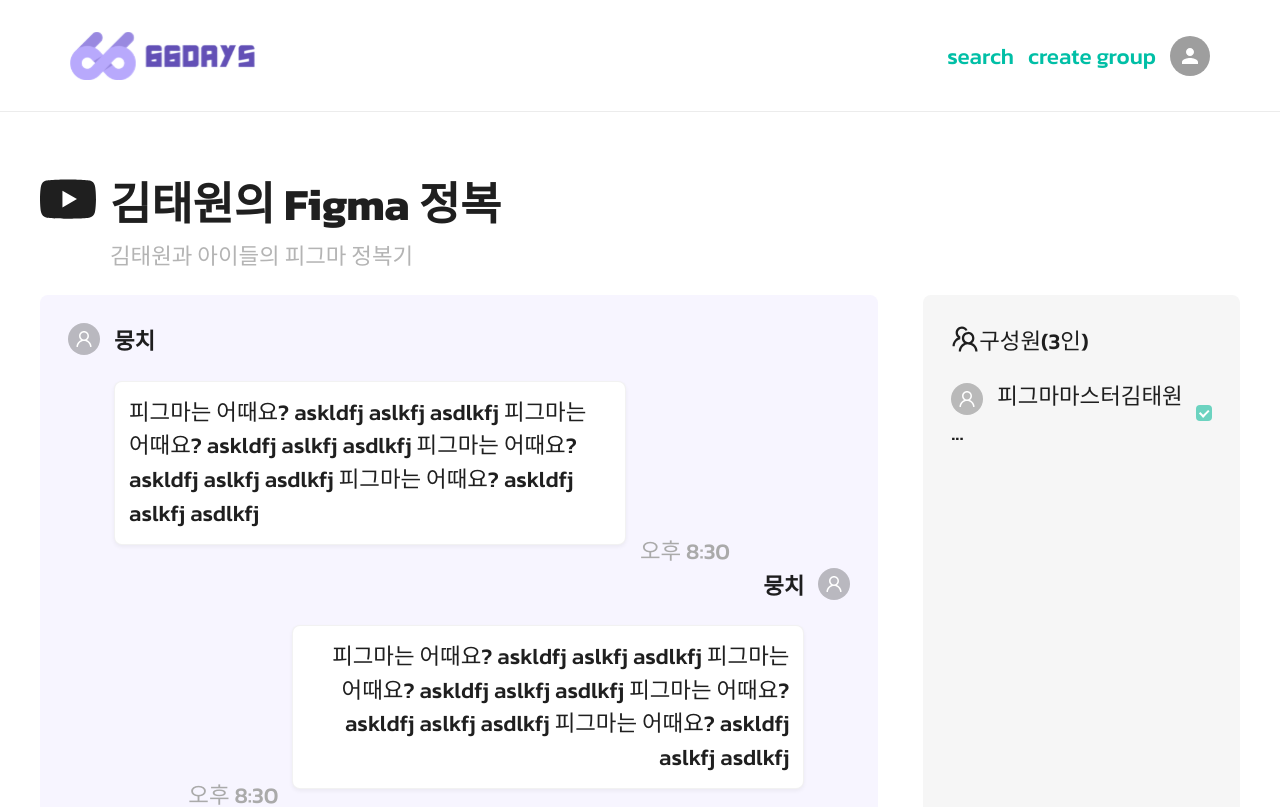
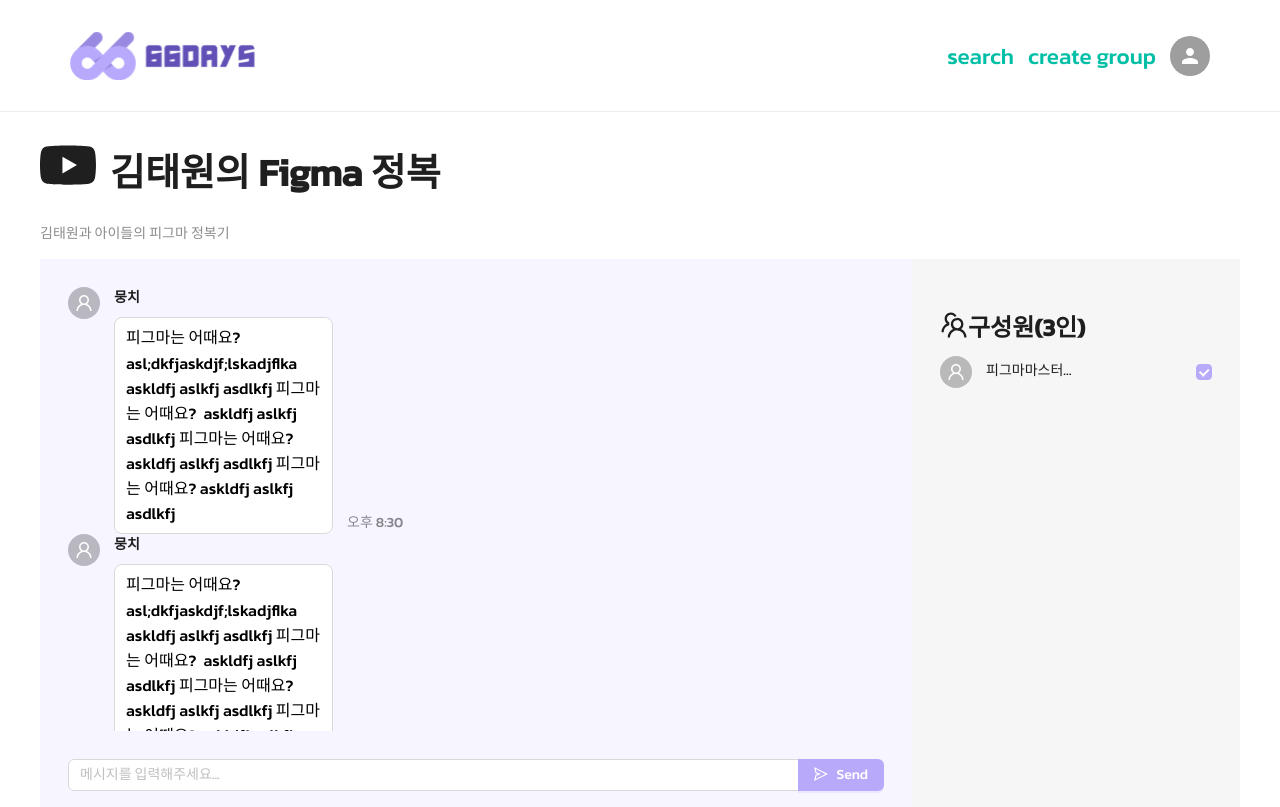
Before and after one commit to predictyson/66days, a React (Vite) app in the folder frontend/: page /groups/1/c/1 in a window 1280 px wide. Shown: the top 807 px of the page. Built offline with nearby package versions, Linux system fonts and the light colour scheme; a web font is replaced by a local one.

Commit message:
fe/design: change design of Challenge page

```diff
--- /dev/null
+++ b/frontend/src/mock/challenge.ts
@@ -0,0 +1,70 @@
+const mockGraph = [
+  { checked: true, freeze: false },
+  { checked: true, freeze: false },
+  { checked: true, freeze: false },
+  { checked: true, freeze: false },
+  { checked: true, freeze: false },
+  { checked: true, freeze: false },
+  { checked: true, freeze: false },
+  { checked: true, freeze: false },
+  { checked: true, freeze: false },
+  { checked: true, freeze: false },
+  { checked: true, freeze: false },
+  { checked: true, freeze: false },
+  { checked: true, freeze: false },
+  { checked: true, freeze: false },
+  { checked: true, freeze: false },
+  { checked: true, freeze: false },
+  { checked: true, freeze: false },
+  { checked: true, freeze: false },
+  { checked: true, freeze: false },
+  { checked: true, freeze: false },
+  { checked: true, freeze: false },
+  { checked: true, freeze: false },
+  { checked: true, freeze: false },
+  { checked: true, freeze: false },
+  { checked: true, freeze: false },
+  { checked: true, freeze: false },
+  { checked: true, freeze: false },
+  { checked: false, freeze: true },
+  { checked: false, freeze: true },
+  { checked: false, freeze: true },
+  { checked: false, freeze: true },
+  { checked: false, freeze: true },
+  { checked: false, freeze: true },
+  { checked: false, freeze: true },
+  { checked: false, freeze: true },
+  { checked: false, freeze: true },
+  { checked: false, freeze: true },
+  { checked: false, freeze: true },
+  { checked: false, freeze: true },
+  { checked: false, freeze: true },
+  { checked: false, freeze: true },
+  { checked: false, freeze: true },
+  { checked: false, freeze: true },
+  { checked: false, freeze: true },
+  { checked: false, freeze: true },
+  { checked: false, freeze: true },
+  { checked: false, freeze: true },
+  { checked: false, freeze: true },
+  { checked: false, freeze: true },
+  { checked: false, freeze: true },
+  { checked: false, freeze: true },
+  { checked: false, freeze: true },
+  { checked: false, freeze: true },
+  { checked: false, freeze: true },
+  { checked: false, freeze: true },
+  { checked: true, freeze: false },
+  { checked: false, freeze: true },
+  { checked: false, freeze: true },
+  { checked: true, freeze: false },
+  { checked: false, freeze: true },
+  { checked: false, freeze: true },
+  { checked: true, freeze: false },
+  { checked: false, freeze: true },
+  { checked: false, freeze: true },
+  { checked: true, freeze: false },
+  { checked: false, freeze: true },
+];
+
+export { mockGraph };
--- a/frontend/src/routes/Challenge.tsx
+++ b/frontend/src/routes/Challenge.tsx
@@ -1,142 +1,110 @@
-import { SendOutlined, TeamOutlined, UserOutlined } from "@ant-design/icons";
-import YoutubeFilled from "@ant-design/icons/lib/icons/YoutubeFilled";
-import { Avatar, Button, Checkbox, Input } from "antd";
+import {
+  SendOutlined,
+  TeamOutlined,
+  UserOutlined,
+  YoutubeFilled,
+} from "@ant-design/icons";
+import { Avatar, Button, Checkbox, Input, Space, Typography } from "antd";
+import TextArea from "antd/es/input/TextArea";
 import styled from "styled-components";
 import FreezeIcon from "../assets/freeze.svg";
 import FlagIcon from "../assets/flag.svg";
+import { mockGraph } from "../mock/challenge";
 
-const mockGraph = [
-  { checked: true, freeze: false },
-  { checked: true, freeze: false },
-  { checked: true, freeze: false },
-  { checked: true, freeze: false },
-  { checked: true, freeze: false },
-  { checked: true, freeze: false },
-  { checked: true, freeze: false },
-  { checked: true, freeze: false },
-  { checked: true, freeze: false },
-  { checked: true, freeze: false },
-  { checked: true, freeze: false },
-  { checked: true, freeze: false },
-  { checked: true, freeze: false },
-  { checked: true, freeze: false },
-  { checked: true, freeze: false },
-  { checked: true, freeze: false },
-  { checked: true, freeze: false },
-  { checked: true, freeze: false },
-  { checked: true, freeze: false },
-  { checked: true, freeze: false },
-  { checked: true, freeze: false },
-  { checked: true, freeze: false },
-  { checked: true, freeze: false },
-  { checked: true, freeze: false },
-  { checked: true, freeze: false },
-  { checked: true, freeze: false },
-  { checked: true, freeze: false },
-  { checked: false, freeze: true },
-  { checked: false, freeze: true },
-  { checked: false, freeze: true },
-  { checked: false, freeze: true },
-  { checked: false, freeze: true },
-  { checked: false, freeze: true },
-  { checked: false, freeze: true },
-  { checked: false, freeze: true },
-  { checked: false, freeze: true },
-  { checked: false, freeze: true },
-  { checked: false, freeze: true },
-  { checked: false, freeze: true },
-  { checked: false, freeze: true },
-  { checked: false, freeze: true },
-  { checked: false, freeze: true },
-  { checked: false, freeze: true },
-  { checked: false, freeze: true },
-  { checked: false, freeze: true },
-  { checked: false, freeze: true },
-  { checked: false, freeze: true },
-  { checked: false, freeze: true },
-  { checked: false, freeze: true },
-  { checked: false, freeze: true },
-  { checked: false, freeze: true },
-  { checked: false, freeze: true },
-  { checked: false, freeze: true },
-  { checked: false, freeze: true },
-  { checked: false, freeze: true },
-  { checked: true, freeze: false },
-  { checked: false, freeze: true },
-  { checked: false, freeze: true },
-  { checked: true, freeze: false },
-  { checked: false, freeze: true },
-  { checked: false, freeze: true },
-  { checked: true, freeze: false },
-  { checked: false, freeze: true },
-  { checked: false, freeze: true },
-  { checked: true, freeze: false },
-  { checked: false, freeze: true },
-];
-
-export default function Challenge() {
+export default function Challenge2() {
   return (
     <>
-      <StyledTitle>
-        <h1>
+      <Space direction="vertical" style={{ marginBottom: "1rem" }}>
+        <Typography.Title>
           <YoutubeFilled style={{ fontSize: "4rem", marginRight: "1rem" }} />
           김태원의 Figma 정복
-        </h1>
-        <div>김태원과 아이들의 피그마 정복기</div>
-      </StyledTitle>
+        </Typography.Title>
+        <Typography.Text type="secondary">
+          김태원과 아이들의 피그마 정복기
+        </Typography.Text>
+      </Space>
       <StyledContainer>
         <StyledChat>
           <div className="chat">
             <div className="chat__message">
               <Avatar icon={<UserOutlined />} />
-              <div className="content">
-                <div>뭉치</div>
-                <p>
-                  피그마는 어때요? askldfj aslkfj asdlkfj 피그마는 어때요?
-                  askldfj aslkfj asdlkfj 피그마는 어때요? askldfj aslkfj asdlkfj
-                  피그마는 어때요? askldfj aslkfj asdlkfj
-                </p>
-              </div>
-              <div className="time">오후 8:30</div>
+              <Space direction="vertical" style={{ marginInline: "1rem" }}>
+                <Typography.Text style={{ fontWeight: "bold" }}>
+                  뭉치
+                </Typography.Text>
+                <TextArea
+                  style={{ width: "100%" }}
+                  size="large"
+                  autoSize
+                  value="피그마는 어때요?asl;dkfjaskdjf;lskadjflka askldfj aslkfj asdlkfj 피그마는 어때요?  askldfj aslkfj asdlkfj 피그마는 어때요? askldfj aslkfj asdlkfj 피그마는 어때요? askldfj aslkfj asdlkfj "
+                  disabled
+                />
+              </Space>
+              <Typography.Text type="secondary" style={{ marginTop: "auto" }}>
+                오후 8:30
+              </Typography.Text>
+            </div>
+            <div className="chat__message">
+              <Avatar icon={<UserOutlined />} />
+              <Space direction="vertical" style={{ marginInline: "1rem" }}>
+                <Typography.Text style={{ fontWeight: "bold" }}>
+                  뭉치
+                </Typography.Text>
+                <TextArea
+                  style={{ width: "100%" }}
+                  size="large"
+                  autoSize
+                  value="피그마는 어때요?asl;dkfjaskdjf;lskadjflka askldfj aslkfj asdlkfj 피그마는 어때요?  askldfj aslkfj asdlkfj 피그마는 어때요? askldfj aslkfj asdlkfj 피그마는 어때요? askldfj aslkfj asdlkfj "
+                  disabled
+                />
+              </Space>
+              <Typography.Text type="secondary" style={{ marginTop: "auto" }}>
+                오후 8:30
+              </Typography.Text>
             </div>
             <div className="chat__message chat__message--me">
               <Avatar icon={<UserOutlined />} />
-              <div className="content">
-                <div>뭉치</div>
-                <p>
-                  피그마는 어때요? askldfj aslkfj asdlkfj 피그마는 어때요?
-                  askldfj aslkfj asdlkfj 피그마는 어때요? askldfj aslkfj asdlkfj
-                  피그마는 어때요? askldfj aslkfj asdlkfj
-                </p>
-              </div>
-              <div className="time">오후 8:30</div>
-            </div>
-            <div className="chat__message chat__message--me">
-              <Avatar icon={<UserOutlined />} />
-              <div className="content">
-                <div>뭉치</div>
-                <p>피그마는 어때요?</p>
-              </div>
-              <div className="time">오후 8:30</div>
+              <Space direction="vertical" style={{ marginInline: "1rem" }}>
+                <Typography.Text style={{ fontWeight: "bold" }}>
+                  뭉치
+                </Typography.Text>
+                <TextArea
+                  style={{ width: "100%" }}
+                  size="large"
+                  autoSize
+                  value="피그마는 어때요?asl;dkfjaskdjf;lskadjflka askldfj aslkfj asdlkfj 피그마는 어때요?  askldfj aslkfj asdlkfj 피그마는 어때요? askldfj aslkfj asdlkfj 피그마는 어때요? askldfj aslkfj asdlkfj "
+                  disabled
+                />
+              </Space>
+              <Typography.Text type="secondary" style={{ marginTop: "auto" }}>
+                오후 8:30
+              </Typography.Text>
             </div>
           </div>
-          <div className="send">
+          <Space.Compact>
             <Input placeholder="메시지를 입력해주세요..." />
-            <Button icon={<SendOutlined />}>Send</Button>
-          </div>
+            <Button type="primary" icon={<SendOutlined />}>
+              Send
+            </Button>
+          </Space.Compact>
         </StyledChat>
         <StyledMember>
-          <div className="title">
+          <Typography.Title level={3}>
             <TeamOutlined style={{ fontSize: "2rem" }} />
             구성원(3인)
-          </div>
-          <div className="content">
-            <div>
+          </Typography.Title>
+          <Space style={{ width: "100%", justifyContent: "space-between" }}>
+            <Typography.Text
+              ellipsis={{
+                tooltip:
+                  " 피그마마스터김태원 asldkj asl;kfdj ;askldjf ;laskdf j;aslkd f asdl;fkj as;dlfkj as;kldfj as;dklfj",
+              }}
+              style={{ width: "10rem" }}
+            >
               <Avatar icon={<UserOutlined />} style={{ marginRight: "1rem" }} />
-              {"피그마마스터김태원 asldkj asl;kfdj ;askldjf ;laskdf j;aslkd f asdl;fkj as;dlfkj  as;kldfj as;dklfj "
-                .substring(0, 10)
-                .concat("...")}
-            </div>
+              피그마마스터김태원 asldkj asl;kfdj ;askldjf ;laskdf j;aslkd f
+              asdl;fkj as;dlfkj as;kldfj as;dklfj
+            </Typography.Text>
             <Checkbox
               onChange={() => {}}
               style={{
@@ -145,15 +113,21 @@ export default function Challenge() {
               }}
               checked
             />
-          </div>
+          </Space>
         </StyledMember>
       </StyledContainer>
-      <StyledTitle>
-        <h2 className="title">
-          챌린지 그래프 <span className="title__days">35</span>
-          <span className="title__desc">일째</span>
-        </h2>
-      </StyledTitle>
+      <Space style={{ alignItems: "baseline" }}>
+        <Typography.Title level={2}>챌린지 그래프</Typography.Title>
+        <Typography.Text
+          style={{
+            color: "#b8a9fb",
+          }}
+        >
+          35
+        </Typography.Text>
+        <Typography.Text type="secondary">일째</Typography.Text>
+      </Space>
+      {/* FIXME: freeze and design */}
       <StyledContainer>
         <StyledGraph>
           <div className="graph">
@@ -176,6 +150,56 @@ export default function Challenge() {
     </>
   );
 }
+
+const StyledContainer = styled.div`
+  display: flex;
+`;
+
+const StyledMember = styled.section`
+  flex: 1;
+  background-color: #f6f6f6;
+  padding: 2rem;
+
+  .content {
+    display: flex;
+    justify-content: space-between;
+    align-items: center;
+
+    .ant-checkbox-inner {
+      background-color: #6cd3c0;
+      border-color: transparent;
+      color: #6cd3c0;
+    }
+  }
+`;
+
+const StyledChat = styled.section`
+  flex: 3;
+  display: flex;
+  flex-direction: column;
+  background-color: #f7f5ff;
+  height: 40rem;
+  padding: 2rem;
+
+  .chat {
+    flex: 1;
+    overflow-y: scroll;
+    margin-bottom: 2rem;
+
+    .chat__message--me {
+      flex-direction: row-reverse;
+      text-align: right;
+    }
+
+    .chat__message {
+      display: flex;
+      textarea:disabled {
+        background-color: white;
+        color: black;
+      }
+    }
+  }
+`;
 
 const StyledGraph = styled.section`
   flex: 3;
@@ -232,123 +256,3 @@ const StyledFreeze = styled.section`
     margin-left: 1rem;
   }
 `;
-
-const StyledContainer = styled.div`
-  display: flex;
-  margin-bottom: 4rem;
-`;
-
-const StyledMember = styled.section`
-  flex: 1;
-  background-color: #f6f6f6;
-  border-radius: 8px;
-  min-height: 40rem;
-  padding: 2rem;
-  font-size: 1.6rem;
-
-  .title {
-    margin-bottom: 1.4rem;
-  }
-
-  .content {
-    display: flex;
-    justify-content: space-between;
-    align-items: center;
-
-    .ant-checkbox-inner {
-      background-color: #6cd3c0;
-      border-color: transparent;
-      color: #6cd3c0;
-    }
-  }
-`;
-
-const StyledChat = styled.section`
-  flex: 3;
-  margin-right: 3.2rem;
-  display: flex;
-  flex-direction: column;
-  background-color: #f7f5ff;
-  border-radius: 8px;
-  min-height: 40rem;
-  padding: 2rem;
-
-  .chat {
-    flex: 1;
-
-    .chat__message--me {
-      flex-direction: row-reverse;
-      text-align: right;
-    }
-
-    .chat__message {
-      display: flex;
-      font-size: 1.6rem;
-
-      .content {
-        max-width: 40vw;
-        margin: 0 1rem;
-        font-size: 1.6rem;
-        font-weight: bold;
-
-        p {
-          font-weight: normal;
-          display: inline-block;
-          padding: 1rem;
-          line-height: 2.4rem;
-          background-color: #fff;
-          border: 1px solid rgba(0, 0, 0, 0.05);
-          border-radius: 8px;
-          box-shadow: 0px 2px 4px rgba(0, 0, 0, 0.05);
-        }
-      }
-      .time {
-        color: #aaaaaa;
-        vertical-align: bottom;
-        margin-top: auto;
-      }
-    }
-  }
-
-  .send {
-    display: flex;
-    width: 80%;
-    margin: 2.4rem auto;
-
-    input {
-      box-shadow: 0px 2px 4px rgba(0, 0, 0, 0.05);
-    }
-
-    button {
-      margin-left: 1.6rem;
-      background-color: #6350b6;
-      color: white;
-    }
-  }
-`;
-
-const StyledTitle = styled.section`
-  margin-top: 4rem;
-  margin-bottom: 1.6rem;
-  h1 {
-    font-size: 3.2rem;
-    font-family: "Kanit-Bold";
-    margin: 0;
-  }
-  h2.title {
-    font-size: 2.4rem;
-    font-family: "Kanit-Bold";
-
-    .title__days {
-      color: #b8a9fb;
-    }
-    .title__desc {
-      font-size: 1.6rem;
-    }
-  }
-  div {
-    font-size: 1.6rem;
-    margin-left: 5rem;
-    color: #b4b4b4;
-  }
-`;
```
